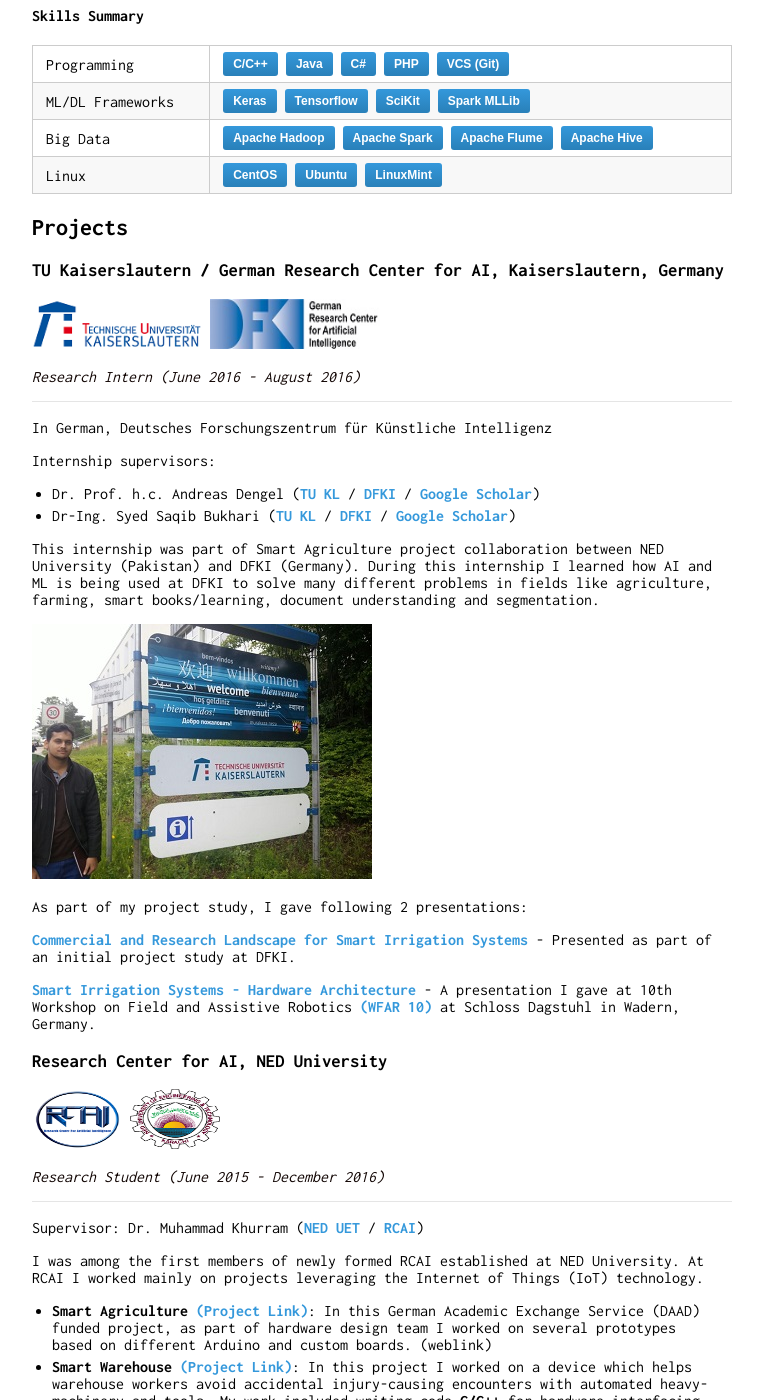
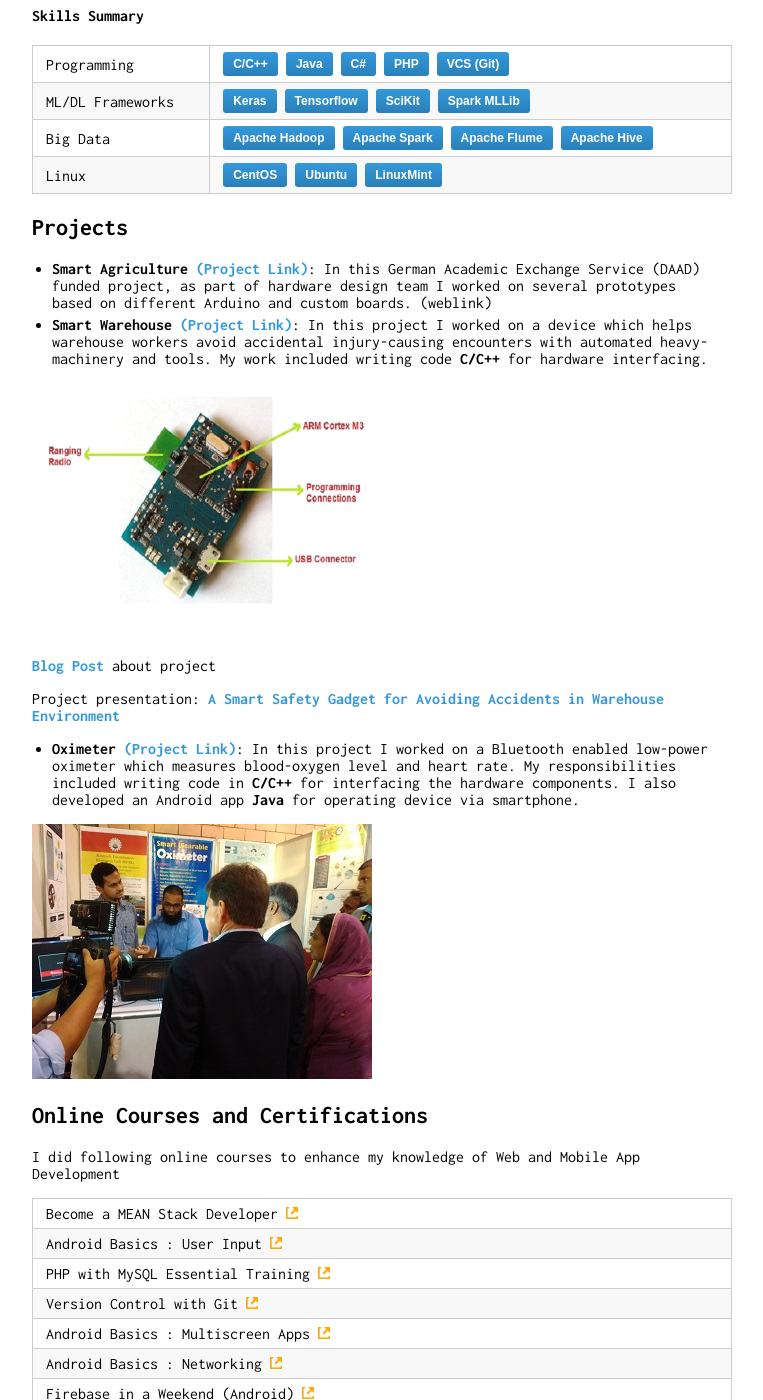
Before and after one commit to faizandarwesh/faizandarwesh.github.io, a Jekyll site: the page built from index.md, in a window 1280 px wide and 1400 px high, scrolled down 308 px. Shown: the whole window, without its empty margins (258-1021 px from the left). Built offline with Jekyll 4.4.1, drawn with Linux system fonts in a browser that asks for light colours.

Commit message:
some more changes6

```diff
--- a/index.md
+++ b/index.md
@@ -22,7 +22,7 @@ Big Data        | <button class="skill-badge-blue">Apache Hadoop</button> <butto
 Linux        | <button class="skill-badge-blue">CentOS</button> <button class="skill-badge-blue">Ubuntu</button> <button class="skill-badge-blue">LinuxMint</button>
 
 ## Projects
-### TU Kaiserslautern / German Research Center for AI, Kaiserslautern, Germany
+<!--### TU Kaiserslautern / German Research Center for AI, Kaiserslautern, Germany
 <img style="width: 170px; height: 50px;" src="./images/tu_kaiserslautern.png">
 <img style="width: 170px; height: 50px;" src="./images/dfki.jpg">
 
@@ -57,7 +57,7 @@ As part of my project study, I gave following 2 presentations:
 Supervisor: Dr. Muhammad Khurram ([NED UET](http://www.neduet.edu.pk/cise/mkhurram.html) / [RCAI](http://rcai.pk/ResearchCenterAI/ourteam/director.html))
 
 I was among the first members of newly formed RCAI established at NED University. At RCAI I worked mainly on projects leveraging the Internet of Things (IoT) technology.
-
+-->
 * **Smart Agriculture** [(Project Link)](http://rcai.pk/ResearchCenterAI/project/pp1.html): In this German Academic Exchange Service (DAAD) funded project, as part of hardware design team I worked on several prototypes based on different Arduino and custom boards. (weblink)
 * **Smart Warehouse** [(Project Link)](http://rcai.pk/ResearchCenterAI/project/p4.html): In this project I worked on a device which helps warehouse workers avoid accidental injury-causing encounters with automated heavy-machinery and tools. My work included writing code **C/C++** for hardware interfacing.
 
```
